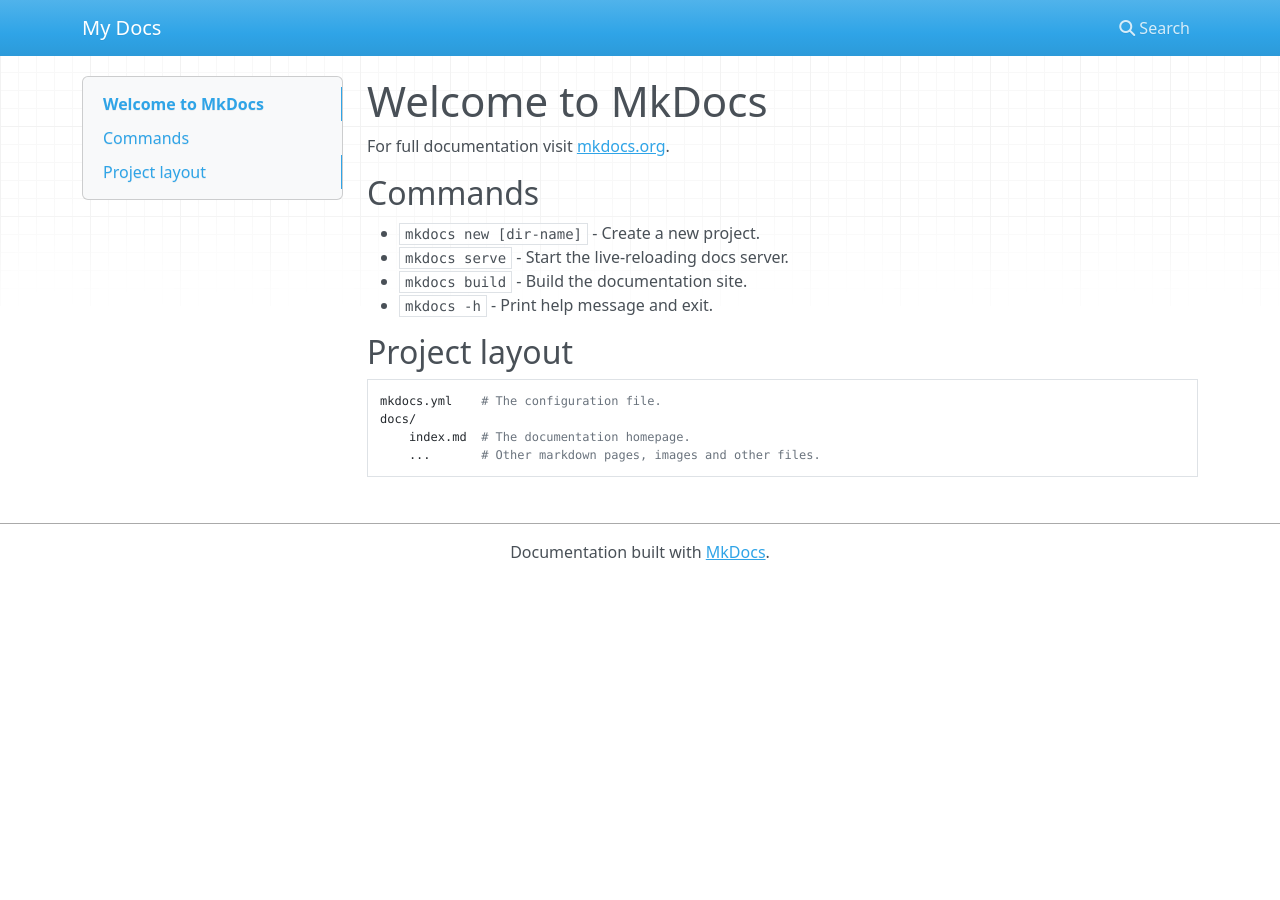
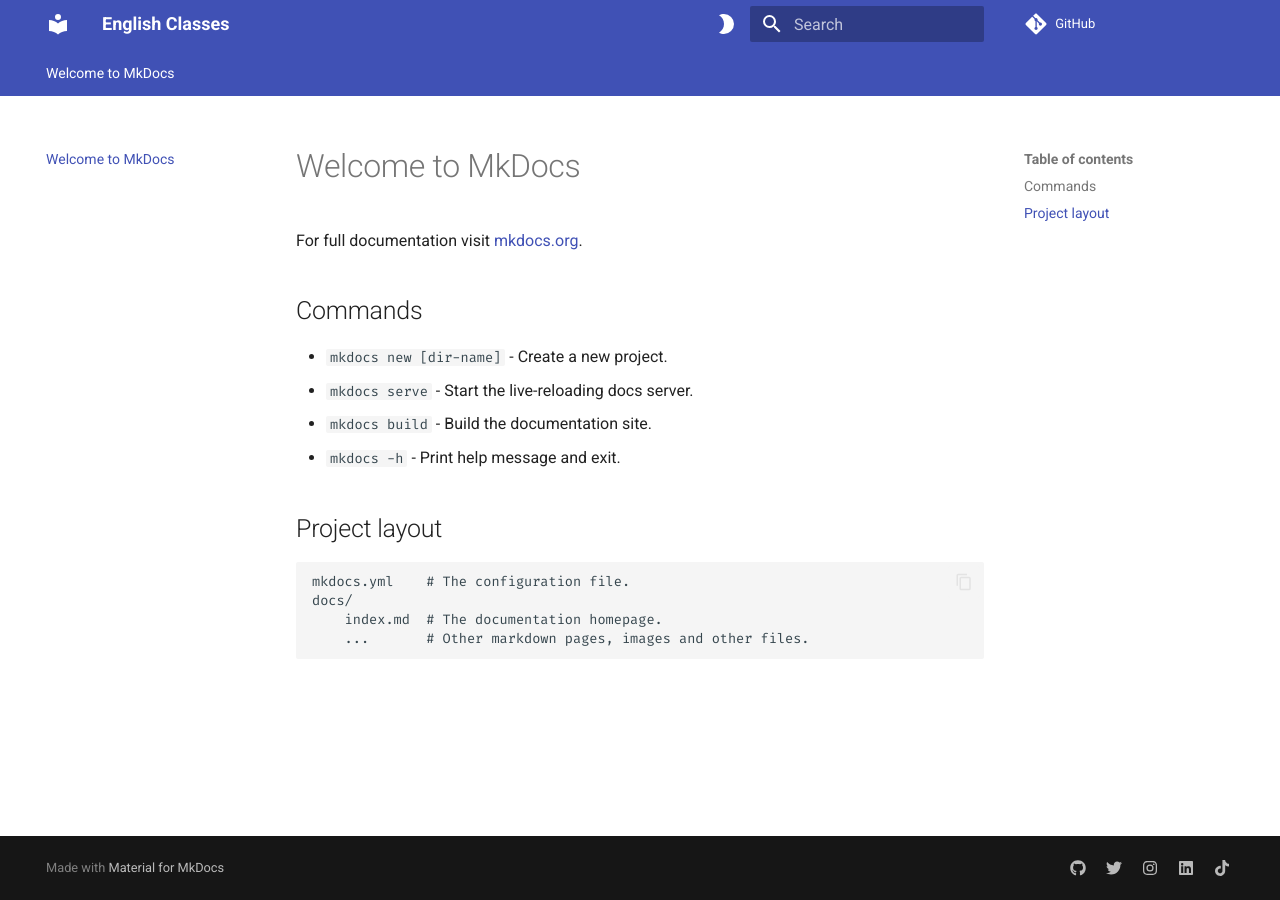
Before and after one commit to atalhox/english-classes, an MkDocs documentation site: the page built from docs/index.md, in a window 1280 px wide. Built offline with MkDocs 1.6.1 and Material for MkDocs 9.7.7, drawn with Linux system fonts in a browser that asks for light colours; nearby versions of some CDN libraries; comment, search, counter and statistics services are not loaded.

```diff
--- a/mkdocs.yml
+++ b/mkdocs.yml
@@ -1 +1,148 @@
-site_name: My Docs
+# Configurações básicas do site
+site_name: English Classes
+site_url: https://atalhox.github.io/english-classes
+repo_url: https://github.com/atalhox/english-classes
+# Configurações do servidor local
+dev_addr: "127.0.0.1:8000" # Endereço e porta para rodar localmente
+
+# Plugins configurados
+plugins:
+  - search: # Adiciona funcionalidade de busca
+      separator: '[\s\u200b\-_,:!=\[\]()"`/]+|\.(?!\d)|&[lg]t;|(?!\b)(?=[A-Z][a-z])'
+  - mermaid2 # Suporte para diagramas Mermaid
+  - social # Ícones para redes sociais
+  - awesome-pages # Organização automática de páginas
+  - glightbox
+
+# Extensões Markdown ativadas
+markdown_extensions:
+  - attr_list # Permite adicionar atributos HTML em elementos Markdown
+  - pymdownx.emoji: # Suporte a emojis
+      emoji_index: !!python/name:material.extensions.emoji.twemoji
+      emoji_generator: !!python/name:material.extensions.emoji.to_svg
+  - abbr # Suporte para abreviações
+  - admonition # Caixas de alerta (ex.: "Nota", "Dica", "Perigo")
+  - def_list # Listas de definições
+  - footnotes # Suporte para rodapés
+  - md_in_html # Markdown dentro de blocos HTML
+  - toc: # Índice de conteúdos (Table of Contents)
+      permalink: true # Links permanentes nos cabeçalhos
+      toc_depth: 3 # Profundidade máxima do índice
+  - tables # Suporte para tabelas no Markdown
+  - pymdownx.arithmatex: # Renderização matemática (LaTeX)
+      generic: true
+  - pymdownx.betterem: # Melhora ênfases (ex.: *texto*, **texto**)
+      smart_enable: all
+  - pymdownx.caret # Marcações com ^texto^
+  - pymdownx.details # Blocos de detalhes expansíveis
+  - pymdownx.highlight # Destaque de sintaxe para código
+  - pymdownx.inlinehilite # Destaque de código inline
+  - pymdownx.keys # Combinações de teclas estilizadas
+  - pymdownx.mark # Marcações com `==highlight==`
+  - pymdownx.smartsymbols # Converte `--` e `...` em símbolos tipográficos
+  - pymdownx.snippets
+  - pymdownx.blocks.caption
+  - pymdownx.superfences: # Suporte avançado para blocos de código
+      # make exceptions to highlighting of code:
+      custom_fences:
+        - name: mermaid
+          class: mermaid
+          format: !!python/name:mermaid2.fence_mermaid_custom
+  - pymdownx.tabbed: # Conteúdo em abas
+      alternate_style: true
+  - pymdownx.tasklist: # Listas de tarefas
+      custom_checkbox: true
+  - pymdownx.tilde # Marcações com ~~texto~~
+
+# Tema Material configurado
+theme:
+  name: material # Usa o tema Material for MkDocs
+
+  palette:
+    # Palette toggle for light mode
+    - media: "(prefers-color-scheme: light)"
+      scheme: default
+      primary: indigo
+      accent: pink
+      toggle:
+        icon: material/brightness-2
+        name: Switch to dark mode
+
+    # Palette toggle for dark mode
+    - media: "(prefers-color-scheme: dark)"
+      scheme: slate
+      primary: indigo
+      accent: indigo
+      toggle:
+        icon: material/brightness-1
+        name: Switch to system preference
+
+  # # Paletas de cores
+  # palette:
+  #   - media: "(prefers-color-scheme: light)" # Tema claro
+  #     scheme: default
+  #     primary: indigo
+  #     accent: pink
+  #   - media: "(prefers-color-scheme: dark)" # Tema escuro
+  #     scheme: slate
+  #     primary: indigo
+  #     accent: pink
+
+  # Fontes personalizadas
+  font:
+    text: "Roboto"
+    code: "Fira Code"
+
+  # Recursos do tema
+  features:
+    - announce.dismiss # Permite descartar mensagens ou avisos
+
+    # - content.action.edit # Adiciona um botão para editar conteúdo diretamente
+    # - content.action.view # Adiciona um botão para visualizar o conteúdo original
+    - content.code.annotate # Permite adicionar anotações em blocos de código
+    - content.code.copy # Adiciona um botão para copiar blocos de código
+    - content.code.select # Adiciona uma opção para selecionar blocos de código
+    - content.tooltips # Mostra dicas flutuantes em elementos interativos
+    # - content.footnote.tooltips # Mostra rodapés como dicas flutuantes
+
+    - color.mode # Ativa o suporte a modos claro e escuro
+    - color.switch # Adiciona um botão para alternar entre os modos
+
+    # - header.autohide # Esconde automaticamente o cabeçalho ao rolar a página
+
+    # - navigation.expand # Expande automaticamente a navegação lateral
+    - navigation.footer # Adiciona um rodapé de navegação no site
+    - navigation.indexes # Gera índices adicionais para navegação
+    - navigation.instant # Carrega páginas instantaneamente ao clicar
+    # - navigation.instant.prefetch # Faz pré-carregamento de páginas próximas
+    # - navigation.instant.progress # Mostra uma barra de progresso durante o carregamento
+    # - navigation.prune # Remove automaticamente itens antigos da navegação
+    # - navigation.tabs.sticky # Mantém as abas fixas no topo ao rolar
+    - navigation.path # Mostra o caminho de navegação atual
+    - navigation.sections # Barra lateral com seções
+    - navigation.tabs # Barra de navegação com abas
+    - navigation.top # Navbar no topo
+    - navigation.tracking # Adiciona rastreamento de navegação
+
+    - palette # Suporte a paletas de cores
+    - search.highlight # Realça os termos buscados
+    - search.suggest # Sugere termos relacionados durante a busca
+    - search.share # Compartilhamento de buscas
+
+    - toc.follow # Destaque automático da seção atual
+    # - toc.sticky # Barra lateral com o ToC
+    # - toc.integrate # ToC integrado ao layout
+
+# Links de redes sociais
+extra:
+  social:
+    - icon: fontawesome/brands/github
+      link: https://github.com/atalhox
+    - icon: fontawesome/brands/twitter
+      link: https://www.twitter.com/eunaoeradev
+    - icon: fontawesome/brands/instagram
+      link: https://www.instagram.com/eunaoeradev
+    - icon: fontawesome/brands/linkedin
+      link: https://br.linkedin.com/in/luisfelipebrum
+    - icon: fontawesome/brands/tiktok
+      link: https://www.tiktok.com/eunaoeradev
```
Also changed, not shown: 1 other file.
